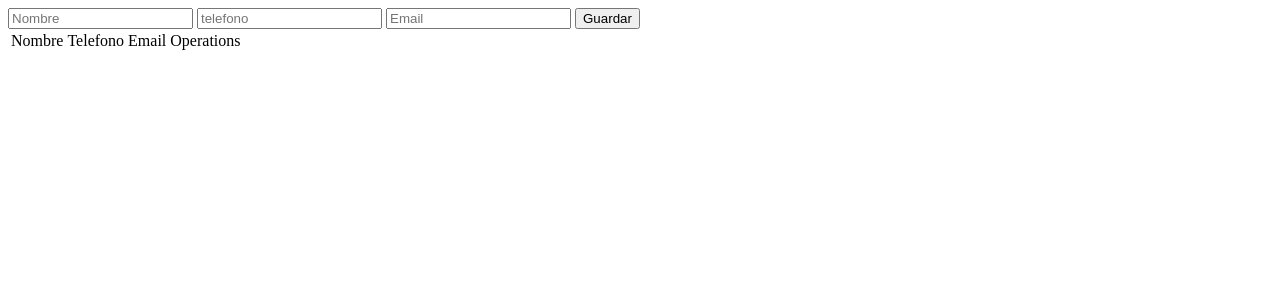
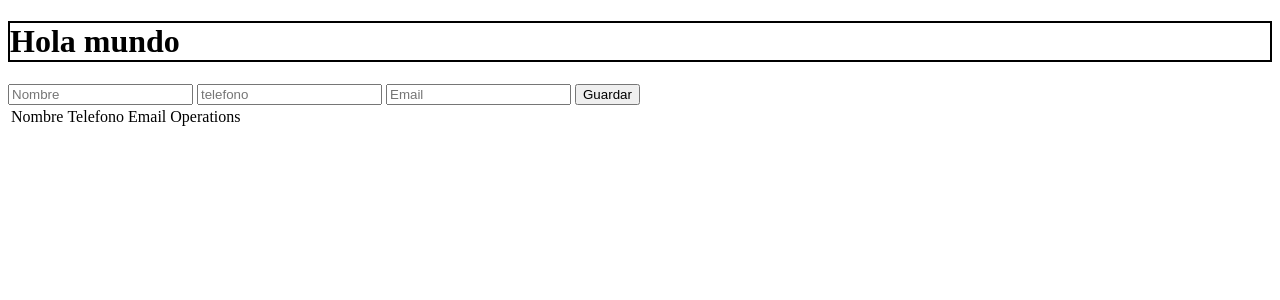
Before and after one commit to Jucamilocar08/ProyectoPaginaLab, a Flask app: page / in a window 1280 px wide. Shown: the top 300 px of the page. Run offline with Flask 3, Linux system fonts and the light colour scheme; data that the repository does not hold is empty; some libraries are stand-ins or nearby versions.

Commit message:
Creación y uso de archivos staticos

```diff
--- a/App.py
+++ b/App.py
@@ -64,7 +64,7 @@ def update_contact(id):
 @app.route('/delete/<string:id>')
 def delete_contact(id):
     cur = mysql.connection.cursor()
-    cur.execute('DELETE FROM contacs WHERE id = %s', (id))
+    cur.execute('DELETE FROM contacs WHERE id = %s', (id,))
     mysql.connection.commit()
     flash('Contacto removido satisfactoriamente')
     return redirect(url_for('Index'))
--- /dev/null
+++ b/static/css/style.css
@@ -0,0 +1,3 @@
+h1{
+    border: 2px solid black;
+}
--- a/templates/index.html
+++ b/templates/index.html
@@ -1,16 +1,16 @@
 {% extends 'layout.html' %}
 
-
+<div class="centered-div">
 {%block body%}
 
 {% with messages = get_flashed_messages() %}
-    {% if messages %}
-        {% for message in messages %}
+{% if messages %}
+{% for message in messages %}
 
-        <p>{{ messages}}</p>
+    <p>{{ messages}}</p>
 
-        {% endfor %}
-    {% endif %}
+{% endfor %}
+{% endif %}
 {% endwith %}
 
 <form action="/add_contact" , method="POST">
@@ -46,3 +46,5 @@
 </table>
 
 {% endblock %}
+
+</div>
--- a/templates/layout.html
+++ b/templates/layout.html
@@ -5,11 +5,18 @@
     <meta name="viewport" content="width=device-width, initial-scale=1.0">
     <title>Reserva</title>
     <link rel="stylesheet" href="css/style.css">
+    <link rel="stylesheet" href="{{ url_for('static', filename='css/style.css') }}">
+
 </head>
 <body>
-    <div class="container">
+
+    <h1> Hola mundo</h1>
+
+    <div>
         {% block body %}
         {% endblock %}
     </div>
+
+
 </body>
 </html>
```
Also changed, not shown: templates/css/style.css (deleted).
